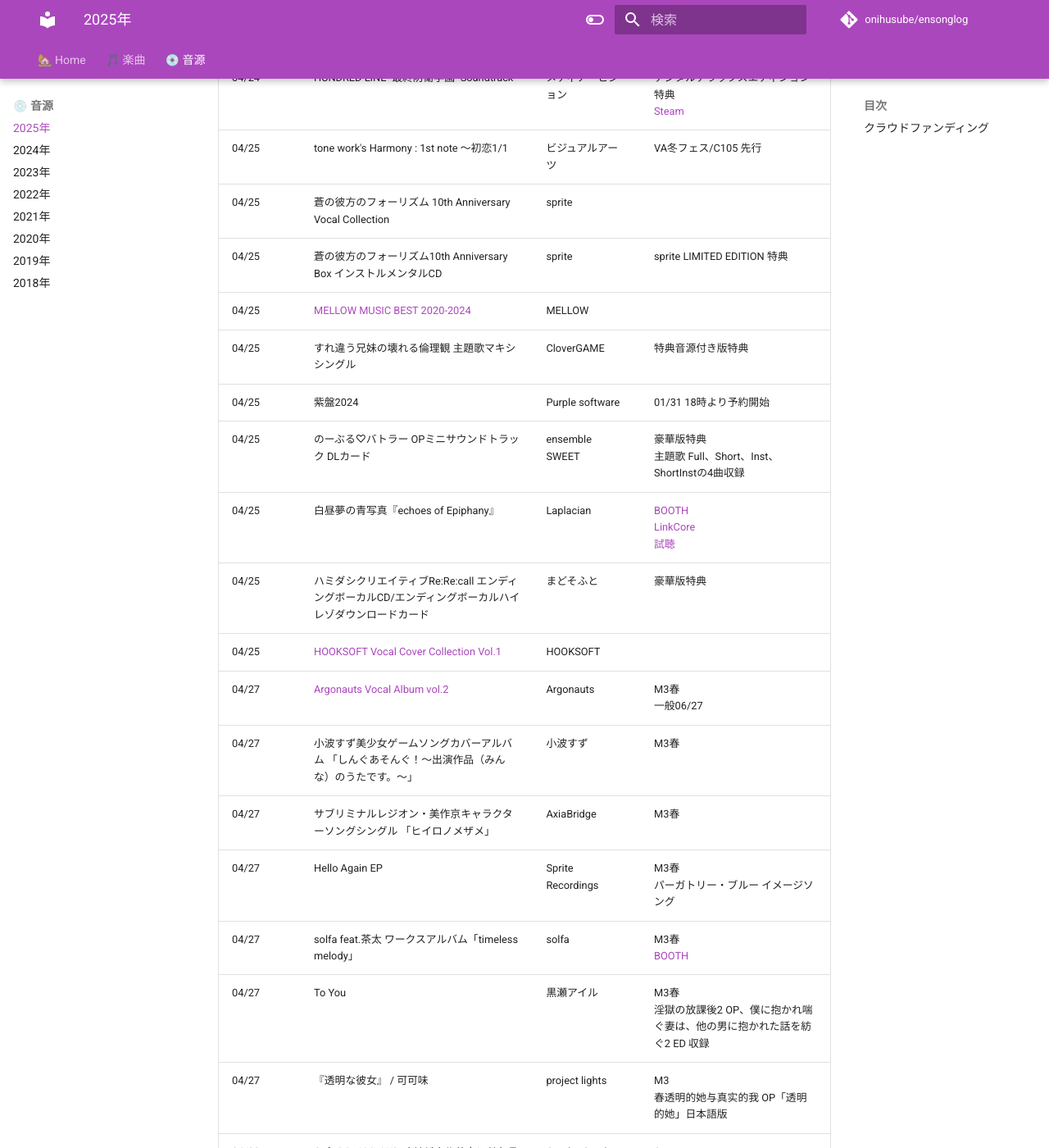
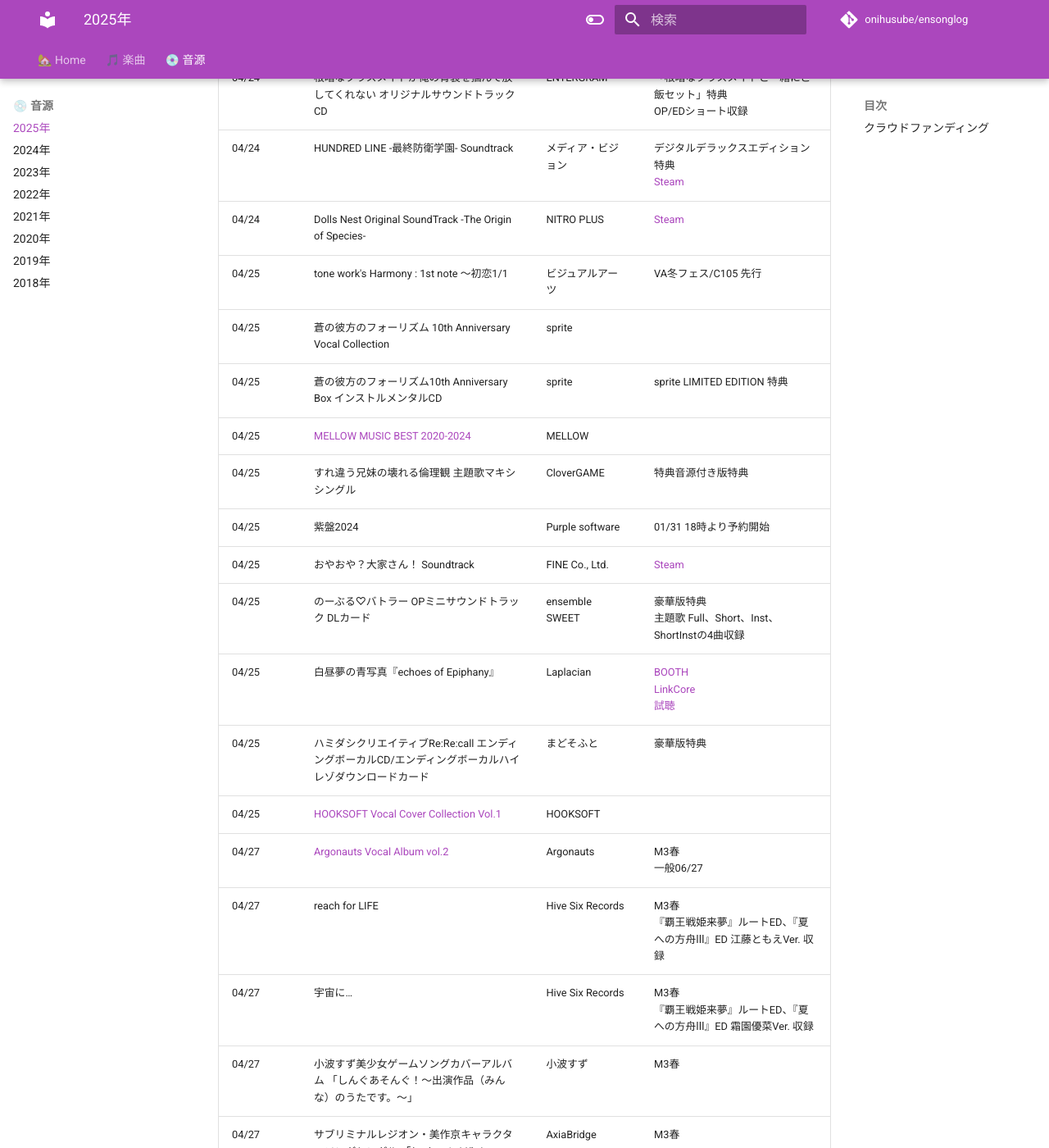
Before and after one commit to onihusube/ensonglog, an MkDocs documentation site: the page built from docs/2025/音源.md, in a window 1280 px wide and 1400 px high, scrolled down 3416 px. Shown: the whole window at 82% size. Built offline with MkDocs 1.6.1 and Material for MkDocs 9.7.7, drawn with Linux system fonts in a browser that asks for light colours; comment, search, counter and statistics services are not loaded; some of the changed text lies outside the part shown.

Commit message:
音源追加

```diff
--- a/docs/2025/音源.md
+++ b/docs/2025/音源.md
@@ -29,7 +29,7 @@
 | 02/06 | [Akizora no Memories Vocal Collection](../2024/%E9%9F%B3%E6%BA%90%E5%80%8B%E5%88%A5/Akizora%20no%20Memories%20Vocal%20Collection.md) | GALEX SOFT | 配信 |
 | 02/06 | 神機覚醒ヴァルクロスOST | ProjectONI | [BOOTH](https://booth.pm/ja/items/6517646) |
 | 02/07 | オーガスト楽曲配信 | オーガスト | 『バイナリィ・ポット(2002)』から『あいりすミスティリア！(2017-2025)』までの楽曲配信 </br> [TuneCore](https://www.tunecore.co.jp/artists?id=55721) |
-| 02/13 | 都市伝説解体センター オリジナルサウンドトラック | 集英社ゲームズ | 調査員限定スペシャルセット特典 </br> [STEAM](https://store.steampowered.com/app/3449720/_/) |
+| 02/13 | 都市伝説解体センター オリジナルサウンドトラック | 集英社ゲームズ | 調査員限定スペシャルセット特典 </br> [STEAM](https://store.steampowered.com/app/3449720/_/) </br>  |
 | 02/14 | [Marica@Funczion SOUNDS ワークベストアルバム「Under the Sun」](../2024/%E9%9F%B3%E6%BA%90%E5%80%8B%E5%88%A5/Under%20the%20Sun.md) DL版 | Funczion SOUNDS | M3秋先行 |
 | 02/15 | Afterlove EP - BGM Soundtrack Collection | Fellow Traveller Games | [STEAM](https://store.steampowered.com/app/3488960/Afterlove_EP__BGM_Soundtrack_Collection/) |
 | 02/15 | Afterlove EP - Soundtrack Collection | Fellow Traveller Games | [STEAM](https://store.steampowered.com/app/2167520/Afterlove_EP__Soundtrack_Collection/) |
@@ -56,19 +56,24 @@
 | 04/11 | メモリーズオフ 双想 ～Not always true～ Sound Collection | MAGES. | Switch限定的/デジタルデラックスエディション特典 |
 | 04/11 | 存在/しないあなた、と私 Soundtrack | Fontainebleau | [Steam](https://store.steampowered.com/app/3639130/_Soundtrack/) |
 | 04/11 | MANARI ～半妖の忍少女～ Soundtrack | 樹懶叫工作室/sloth gamer | [Steam](https://store.steampowered.com/app/3639130/_Soundtrack/) |
+| 04/24 | Not always true／彩音 | AniTone Music | メモリーズオフ 双想 ～Not always true～ OP/ED 収録 </br> [配信](https://music-link.ani-tone.com/not-always-true-ayane/) |
 | 04/24 | 根暗なクラスメイトが俺の胃袋を掴んで放してくれない オリジナルサウンドトラックCD | ENTERGRAM | 「根暗なクラスメイトと一緒にご飯セット」特典 </br> OP/EDショート収録 |
 | 04/24 | HUNDRED LINE -最終防衛学園- Soundtrack | メディア・ビジョン | デジタルデラックスエディション 特典 </br> [Steam](https://store.steampowered.com/app/3313470/HUNDRED_LINE__Soundtrack/) |
+| 04/24 | Dolls Nest Original SoundTrack -The Origin of Species- | NITRO PLUS | [Steam](https://store.steampowered.com/app/3001180/Dolls_Nest_Original_SoundTrack_The_Origin_of_Species/) |
 | 04/25 | tone work's Harmony : 1st note ～初恋1/1 | ビジュアルアーツ | VA冬フェス/C105 先行 |
 | 04/25 | 蒼の彼方のフォーリズム 10th Anniversary Vocal Collection | sprite |  |
 | 04/25 | 蒼の彼方のフォーリズム10th Anniversary Box インストルメンタルCD | sprite | sprite LIMITED EDITION 特典 |
 | 04/25 | [MELLOW MUSIC BEST 2020-2024](./%E9%9F%B3%E6%BA%90%E5%80%8B%E5%88%A5/MELLOW%20MUSIC%20BEST%202020-2024.md) | MELLOW |  |
 | 04/25 | すれ違う兄妹の壊れる倫理観 主題歌マキシシングル | CloverGAME | 特典音源付き版特典 |
 | 04/25 | 紫盤2024 | Purple software | 01/31 18時より予約開始 |
+| 04/25 | おやおや？大家さん！ Soundtrack | FINE Co., Ltd. | [Steam](https://store.steampowered.com/app/3561890/_Soundtrack/) |
 | 04/25 | のーぶる♡バトラー OPミニサウンドトラック DLカード | ensemble SWEET | 豪華版特典 </br> 主題歌 Full、Short、Inst、ShortInstの4曲収録 |
 | 04/25 | 白昼夢の青写真『echoes of Epiphany』 | Laplacian | [BOOTH](https://laplacian.booth.pm/items/6803423) </br> [LinkCore](https://linkco.re/QGZ6HsS6) </br> [試聴](https://www.youtube.com/playlist?list=OLAK5uy_l_66yvG0C13sHWy_Q9CZ0k9cNTa5aZIF4) |
 | 04/25 | ハミダシクリエイティブRe:Re:call エンディングボーカルCD/エンディングボーカルハイレゾダウンロードカード | まどそふと | 豪華版特典 |
 | 04/25 | [HOOKSOFT Vocal Cover Collection Vol.1](./音源個別/HOOKSOFT%20Vocal%20Cover%20Collection%20Vol.1.md) | HOOKSOFT |  |
 | 04/27 | [Argonauts Vocal Album vol.2](./音源個別/Argonauts%20Vocal%20Album%20vol.2.md) | Argonauts | M3春 </br> 一般06/27 |
+| 04/27 | reach for LIFE | Hive Six Records | M3春 </br> 『覇王戦姫来夢』ルートED、『夏への方舟Ⅲ』ED 江藤ともえVer. 収録 |
+| 04/27 | 宇宙に… | Hive Six Records | M3春 </br> 『覇王戦姫来夢』ルートED、『夏への方舟Ⅲ』ED 霜園優菜Ver. 収録 |
 | 04/27 | 小波すず美少女ゲームソングカバーアルバム 「しんぐあそんぐ！〜出演作品（みんな）のうたです。〜」 | 小波すず | M3春 |
 | 04/27 | サブリミナルレジオン・美作京キャラクターソングシングル 「ヒイロノメザメ」 | AxiaBridge | M3春 |
 | 04/27 | Hello Again EP | Sprite Recordings | M3春 </br> パーガトリー・ブルー イメージソング |
@@ -77,6 +82,7 @@
 | 04/27 | 『透明な彼女』 / 可可味 | project lights | M3 </br> 春透明的她与真实的我 OP「透明的她」日本語版 |
 | 04/30 | Cafe DReAMLAND オリジナルサウンドトラック | Gotcha Gotcha Games | Steam |
 | 04/30 | DollsNest オリジナルサウンドトラック | ニトロプラス | [Steam](https://store.steampowered.com/app/3001180/Dolls_Nest_Original_SoundTrack_The_Origin_of_Species/) |
+| 05/10 | Key Concept Arrange Album ”Passage of the Seasons” ～KSL Live World 2025～ | Key | KSL Live World 2025 物販 </br> [試聴](https://www.youtube.com/watch?v=HVnnfgZEYy0) |
 | 05/10 | SLF2025 メモリアル音楽CD | シルキーズプラス | ライブで歌唱の歌曲を全て収録したコンピレーションアルバム（CD3毎組） |
 | 05/30 | バカップル・サプリメント コンプリートサウンドアルバム | ま～まれぇど |  |
 | 05/30 | VIRTUAL GIRL @ WORLD'S END オリジナルサウンドトラックCD | ブシロードゲームス | LIMITED BOX 同梱特典 |
```
Also changed, not shown: other parts of docs/2025/音源.md (+1 -0 lines), docs/2025/楽曲.md (+4 -3 lines).
